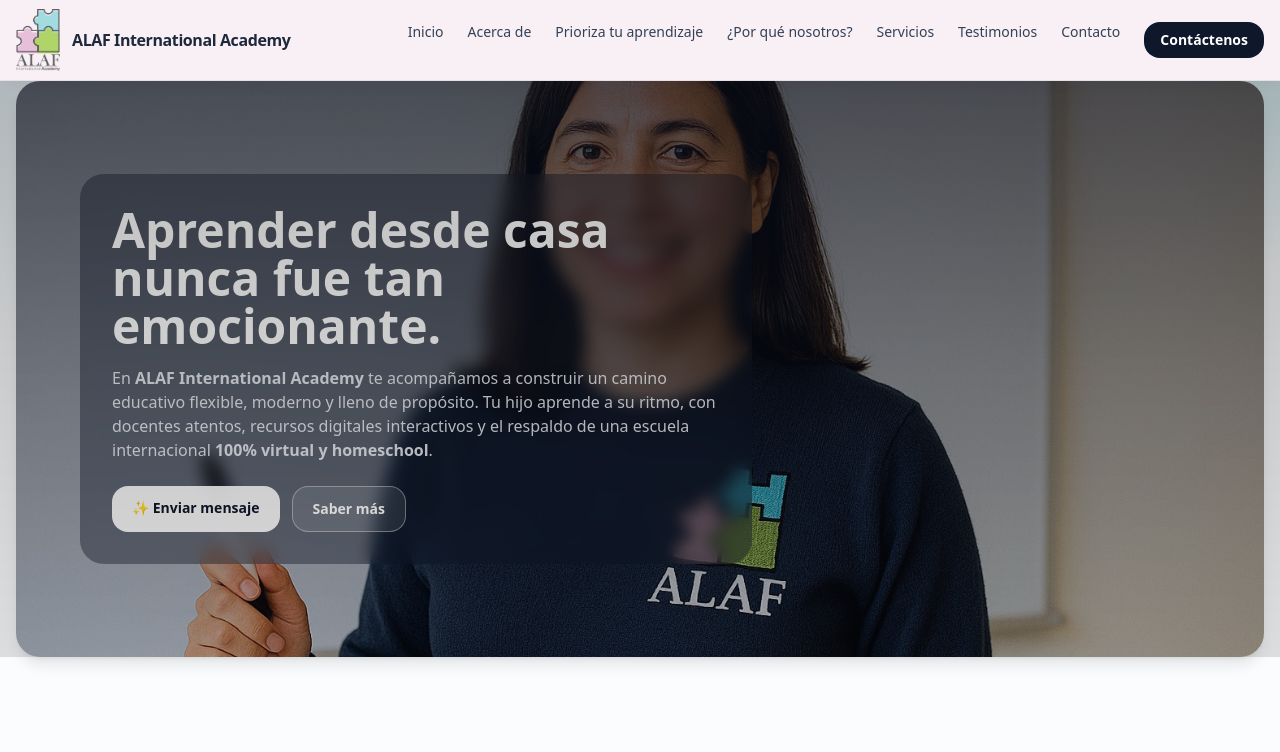
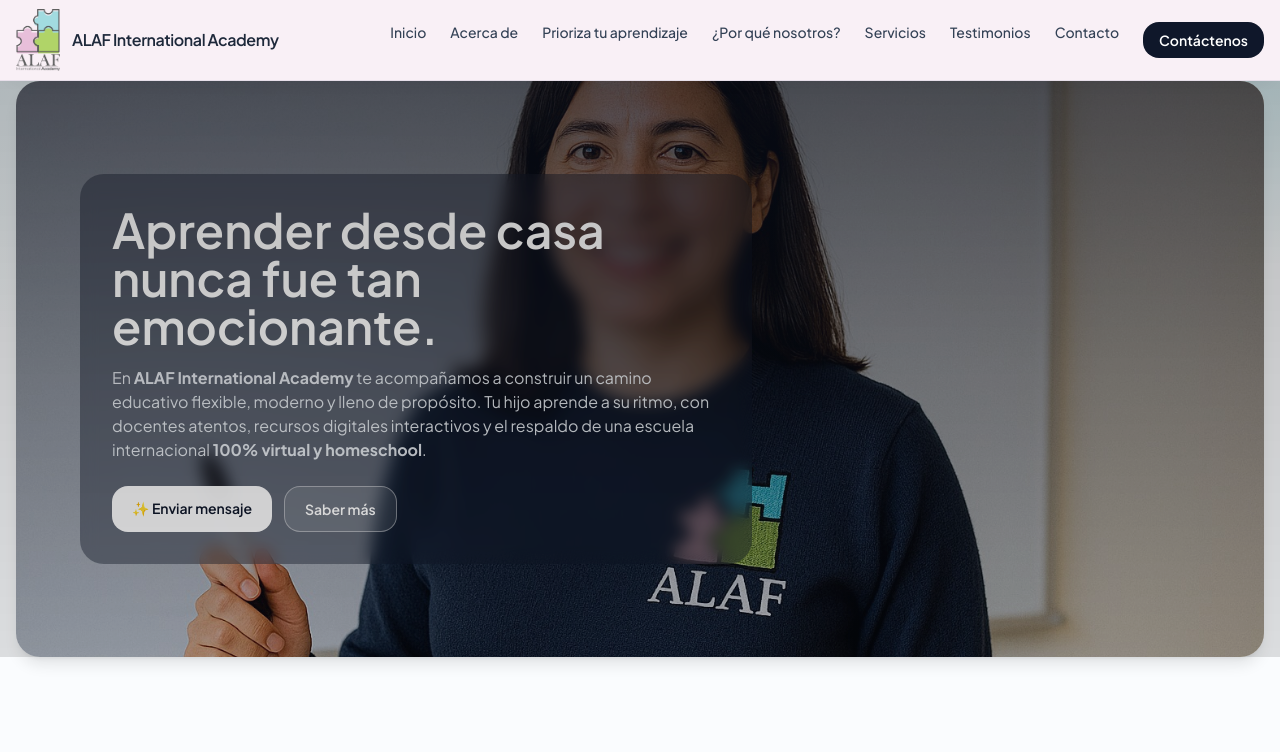
Before and after one commit to lulabtechnology/Alaf, a Next.js app: page / in a window 1280 px wide. Shown: the top 752 px of the page. Built offline with nearby package versions, Linux system fonts and the light colour scheme.

Commit message:
Update globals.css

```diff
--- a/app/globals.css
+++ b/app/globals.css
@@ -1,3 +1,4 @@
+/* RUTA: /app/globals.css */
 @tailwind base;
 @tailwind components;
 @tailwind utilities;
@@ -22,9 +23,38 @@
     --outline: #5C5C5C;
 
     --radius: 1rem;
+
+    /* Para anchors con navbar sticky (80px + aire) */
+    scroll-padding-top: 96px;
   }
 
-  html, body { height: 100%; scroll-behavior: smooth; }
+  html { height: 100%; scroll-behavior: smooth; }
+  body {
+    min-height: 100%;
+    color: var(--text);
+    background: transparent !important;
+
+    /* Tipografía (inyectada por next/font en /app/layout.tsx) */
+    font-family: var(--font-sans), ui-sans-serif, system-ui, -apple-system, "Segoe UI",
+      Roboto, "Helvetica Neue", Arial, "Noto Sans", "Apple Color Emoji", "Segoe UI Emoji";
+  }
+
+  /* Reduced motion: respeta accesibilidad */
+  @media (prefers-reduced-motion: reduce) {
+    html { scroll-behavior: auto; }
+    *, *::before, *::after {
+      animation-duration: 0.01ms !important;
+      animation-iteration-count: 1 !important;
+      transition-duration: 0.01ms !important;
+      scroll-behavior: auto !important;
+    }
+  }
+
+  /* Focus visible (accesible y pro) */
+  :focus-visible{
+    outline: 3px solid color-mix(in srgb, var(--celeste) 65%, #ffffff 35%);
+    outline-offset: 2px;
+  }
 
   /* =========================
      CAPA DE FONDO CELESTE FIJA
@@ -44,12 +74,6 @@
         rgba(233,246,251,0) 58%
       ),
       var(--bg);
-  }
-
-  /* El body queda transparente para que se vea la page-bg */
-  body{
-    color: var(--text);
-    background: transparent !important;
   }
 
   /* Títulos base (sin forzar color para no pisar el Hero) */
```
